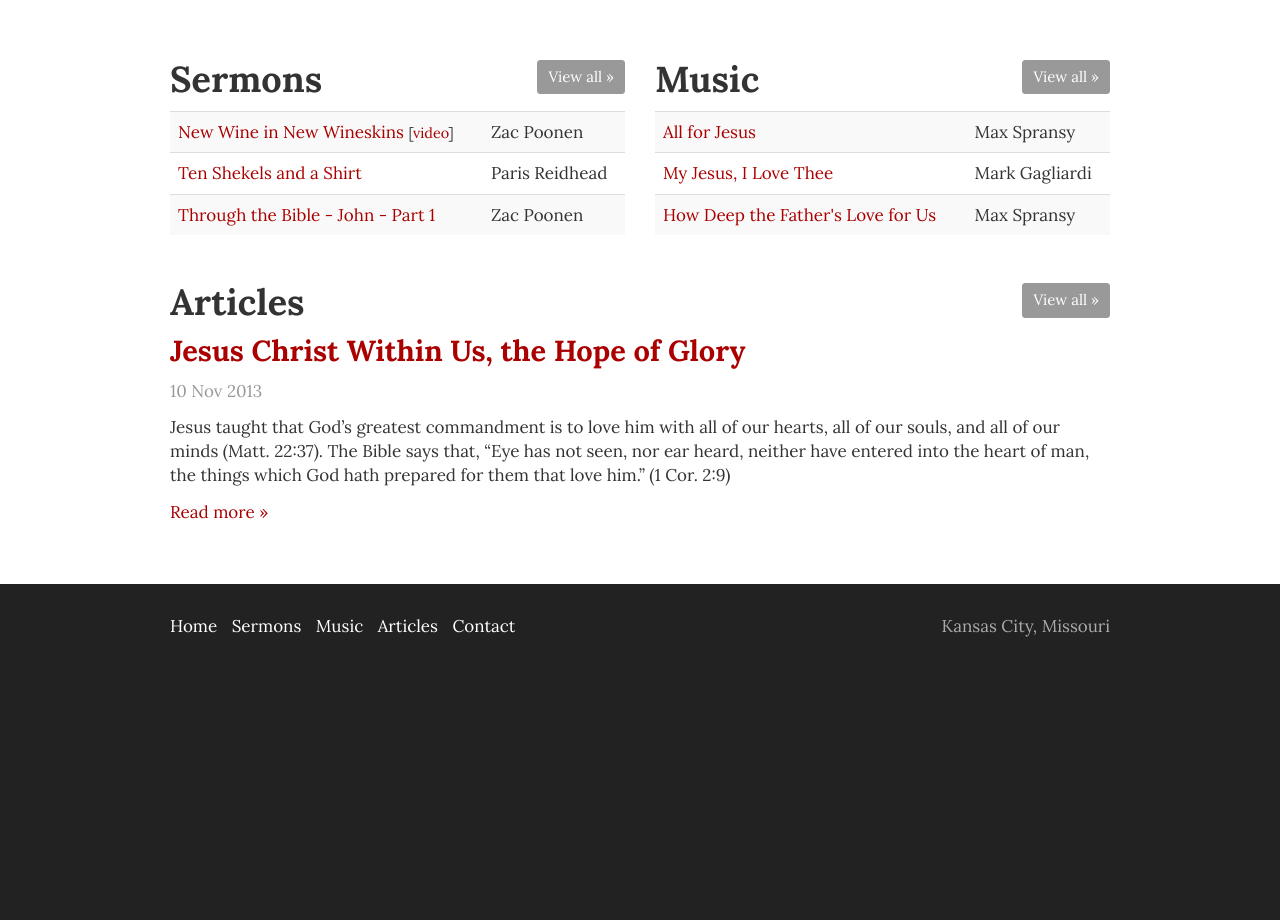
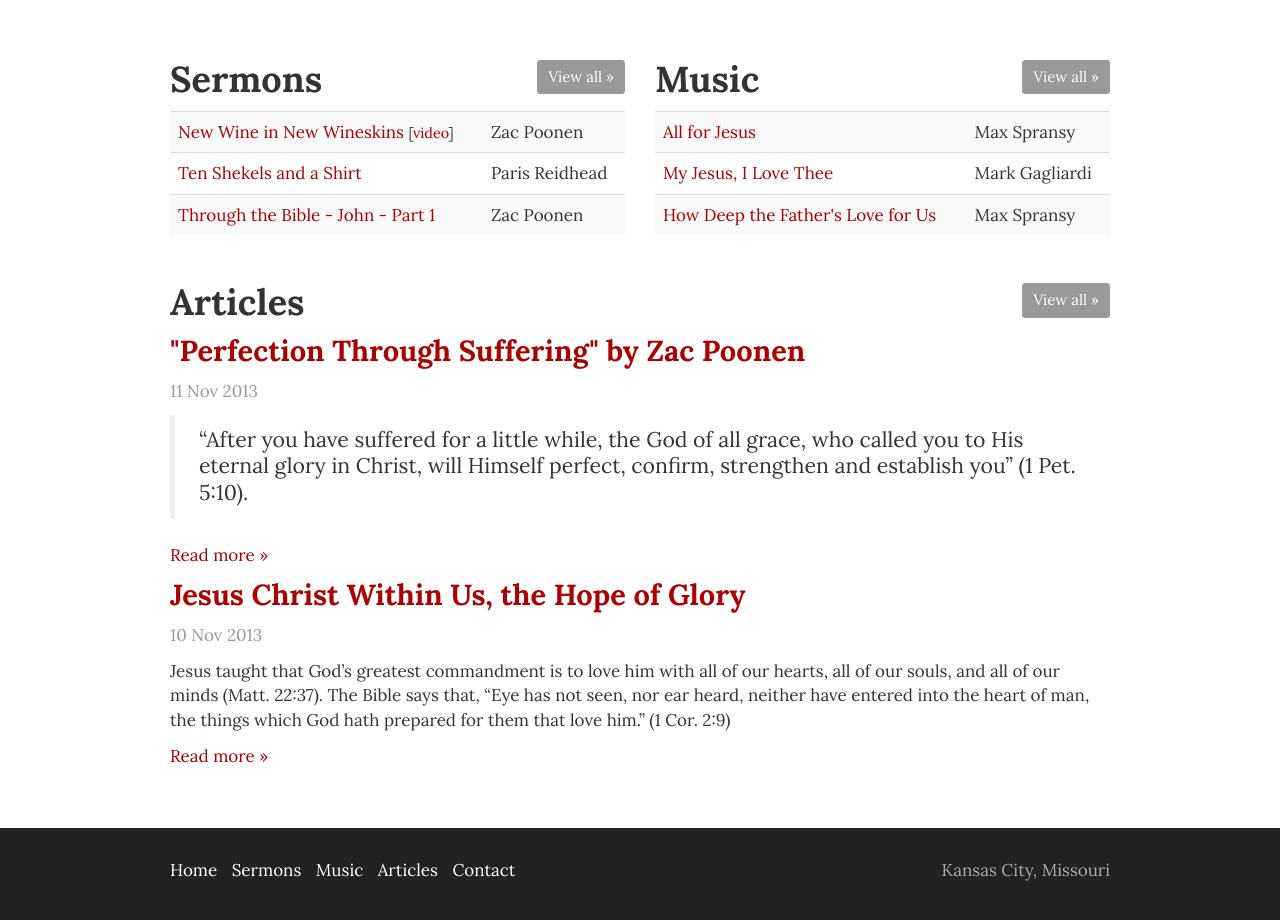
Before and after one commit to alanchrt/fullnessofchrist.com, a Jekyll site: the page built from index.html, in a window 1280 px wide, cut to the strip 483-1407 px from the top of the page. Shown: the top 920 px of the strip. Built offline with Jekyll 4.4.1, drawn with Linux system fonts in a browser that asks for light colours; Markdown is read by kramdown in place of the engine named in the settings; before the commit the page ends 1163 px from its top, so only the background shows below that.

Commit message:
add poonen perfection through suffering

```diff
--- /dev/null
+++ b/_posts/2013-11-11-perfection-through-suffering.markdown
@@ -0,0 +1,18 @@
+---
+layout: post
+title: '"Perfection Through Suffering" by Zac Poonen'
+date: 2013-11-11 19:15:00
+---
+> "After you have suffered for a little while, the God of all grace, who called you to His eternal glory in Christ, will Himself perfect, confirm, strengthen and establish you" (1 Pet. 5:10).
+
+Here God is called the God of ALL GRACE. He leads His people through suffering in order that He might impart His grace to them and "perfect and establish them". Paul experienced God's all-sufficient grace through receiving a thorn in his flesh (2 Cor.12:7-10).  Peter's first letter too has much to say about suffering as the means by which God dispenses His grace to us.
+
+We read that "Christ also suffered for you, leaving an example for you to FOLLOW IN HIS STEPS, WHO COMMITTED NO SIN ......... Since Christ has suffered in the flesh, arm yourselves also with the same purpose, because he who has suffered in the flesh HAS CEASED FROM SIN" (1 Pet.2:21, 22; 4:1).  Here we are clearly told to follow the example of Christ Who suffered, so that we might not sin at any time. Grace is meant to make us holy "as He Who called us is Holy" (1 Pet.1:16).
+
+Peter reminds us that "if we suffer in the flesh, we shall cease from sin and live the rest of our life, doing the will of God" (1 Pet.4:1, 2).  To "suffer in the flesh" does not mean becoming sick in the body, for no-one has ever stopped sinning thereby. It does not mean being beaten and bruised for Christ's sake either, for no-one has stopped sinning that way either. It refers rather to denying the desires of Self, which are in opposition to the will of God. Sin brings a certain pleasure. To suffer is the opposite of enjoying that pleasure. If we are willing to suffer in each and every situation, then we can cease from sin. God will help us if we are willing. In fact, He even works to make us willing (Phil.2:12, 13). But so often we resist His workings. That is why we remain defeated.
+
+Christ suffered in the flesh, and we are to arm ourselves with the same mind. Jesus walked this way of self-denial all His life. He came to earth in the flesh and never did His own will but always the will of His Father, no matter how much suffering that may have involved (Jn.6:38). Thus He never sinned. Now, we also have the opportunity to "follow in His steps, Who committed no sin" (1 Pet. 2:21, 22).
+
+This is the gospel (good news) of the grace of God.
+
+&mdash; Zac Poonen, <a href="http://www.cfcindia.com">CFC India</a>, Oct. 2013 <a href="http://www.cfcindia.com/web/mainpages/word_for_the_week.php">Word for the Week</a>
--- a/articles.html
+++ b/articles.html
@@ -13,10 +13,8 @@ title: Fullness of Christ &mdash; Articles
                 <li>
                     <h3> <a href="{{ post.url }}">{{ post.title }}</a></h3>
                     <p><span class="text-muted">{{ post.date | date_to_string }}</span></p>
-                    <p>
-                        {{ post.excerpt }}
-                        <a href="{{ post.url }}">Read more &raquo;</a>
-                    </p>
+                    {{ post.excerpt }}
+                    <p><a href="{{ post.url }}">Read more &raquo;</a></p>
                 </li>
                 {% endfor %}
             </ul>
--- a/index.html
+++ b/index.html
@@ -93,7 +93,7 @@ title: Fullness of Christ &mdash; Kansas City, Missouri
                     <h3> <a href="{{ post.url }}">{{ post.title }}</a></h3>
                     <p><span class="text-muted">{{ post.date | date_to_string }}</span></p>
                     {{ post.excerpt }}
-                    <a href="{{ post.url }}">Read more &raquo;</a>
+                    <p><a href="{{ post.url }}">Read more &raquo;</a></p>
                 </li>
                 {% endfor %}
             </ul>
```
